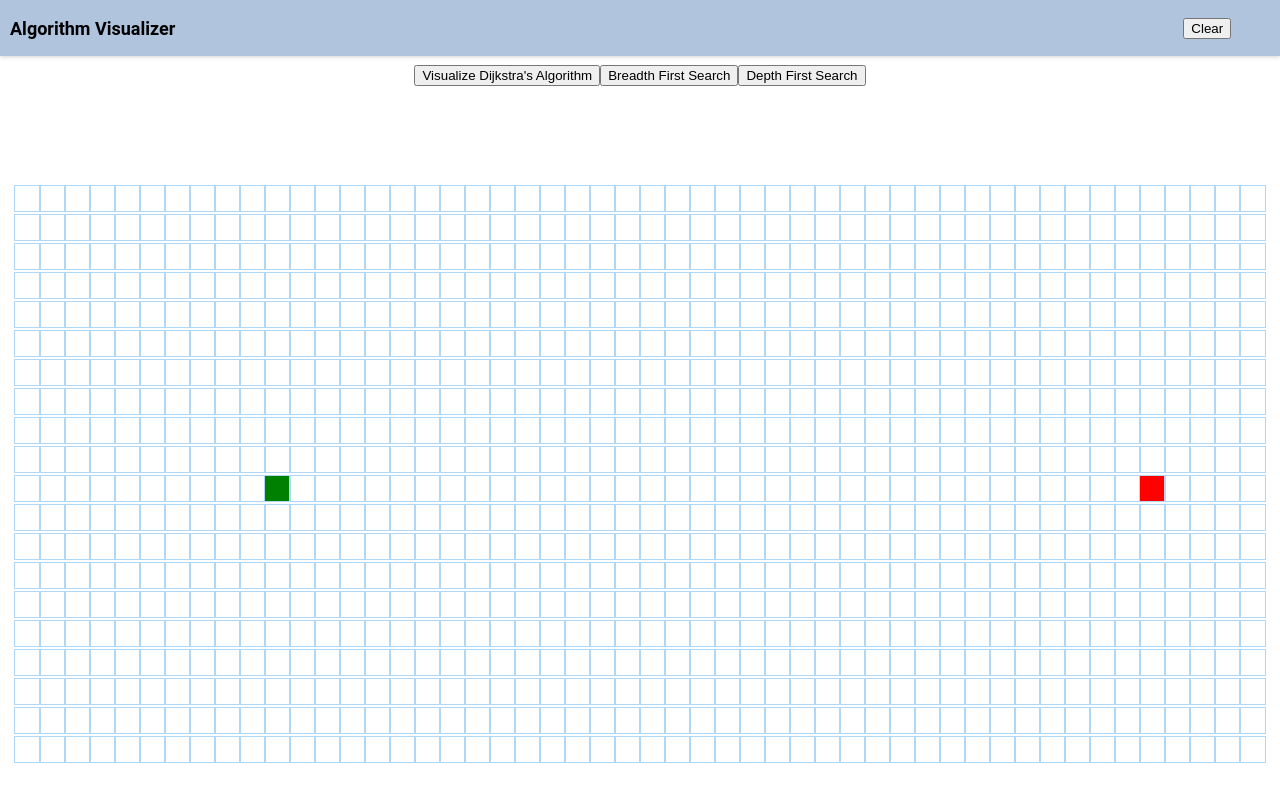
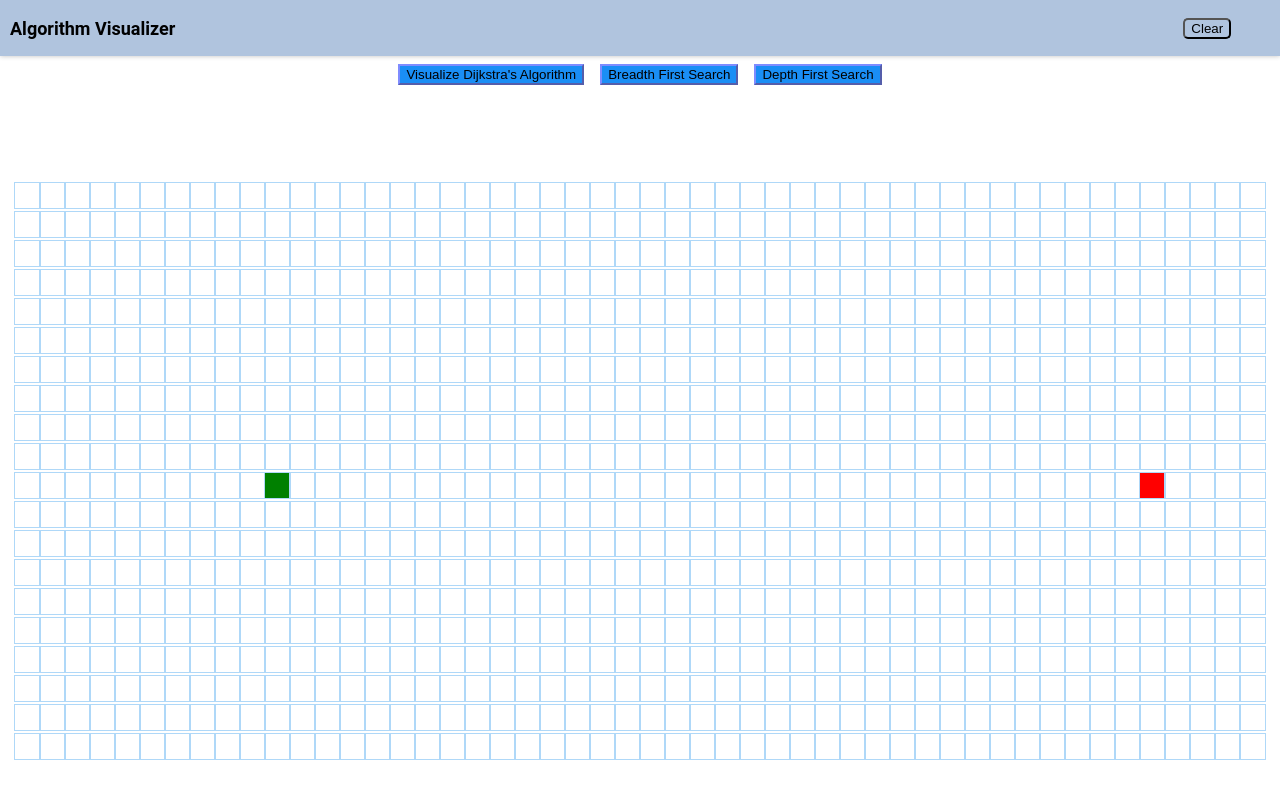
Before and after one commit to SchrOdinger11/AlgoVisualizer, a React (Create React App) app: page / in a window 1280 px wide. Built offline with nearby package versions, Linux system fonts and the light colour scheme.

Commit message:
changes in UI

```diff
--- a/src/pathfindingvisualizer/PathfindingVisualizer.css
+++ b/src/pathfindingvisualizer/PathfindingVisualizer.css
@@ -6,7 +6,56 @@
   margin-top: 5%;
   margin-left: 0.1%;
   margin-right: 0.1%;
+  margin-bottom: -55%;
+
+  background-color: rgb(26, 142, 245);
+  border-color: rgb(127, 140, 255);
+
+
+
+
+
+  cursor: pointer;
+
 }
+.button2{
+
+  margin-top: 5%;
+  margin-left: 0.1%;
+  margin-right: 0.1%;
+  margin-bottom: -55%;
+
+  background-color: rgb(26, 142, 245);
+  border-color: rgb(127, 140, 255);
+
+
+
+
+
+
+  cursor: pointer;
+
+}
+.button3{
+  border-color: aliceblue;
+  margin-top: 5%;
+  margin-left: 0.1%;
+  margin-right: 0.1%;
+  margin-bottom: -100%;
+
+  background-color: rgb(26, 142, 245);
+  border-color: rgb(127, 140, 255);
+
+
+
+
+
+
+
+  cursor: pointer;
+
+}
+
 
 
 .Navbar {
@@ -35,4 +84,6 @@ text-align: center;
 }
 .clearbutton{
   margin-left: 80%;
+  background-color: lightsteelblue;
+  border-radius: 5px;
 }
--- a/src/pathfindingvisualizer/PathfindingVisualizer.jsx
+++ b/src/pathfindingvisualizer/PathfindingVisualizer.jsx
@@ -146,15 +146,15 @@ export default class PathfindingVisualizer extends Component {
 
 
 
-      <div className='button1'>
-        <button  onClick={() => this.visualizeDijkstra()}>
+      <div >
+        <button className='button1' onClick={() => this.visualizeDijkstra()}>
           Visualize Dijkstra's Algorithm
-        </button>
-        <button  onClick={() => this.visualizebfs()}>
+        </button>&nbsp;&nbsp;&nbsp;
+        <button className='button2' onClick={() => this.visualizebfs()}>
           Breadth First Search
-        </button>
+        </button>&nbsp;&nbsp;&nbsp;
 
-        <button  onClick={() => this.visualizedfs()}>
+        <button className='button3' onClick={() => this.visualizedfs()}>
           Depth First Search
         </button>
 
```
